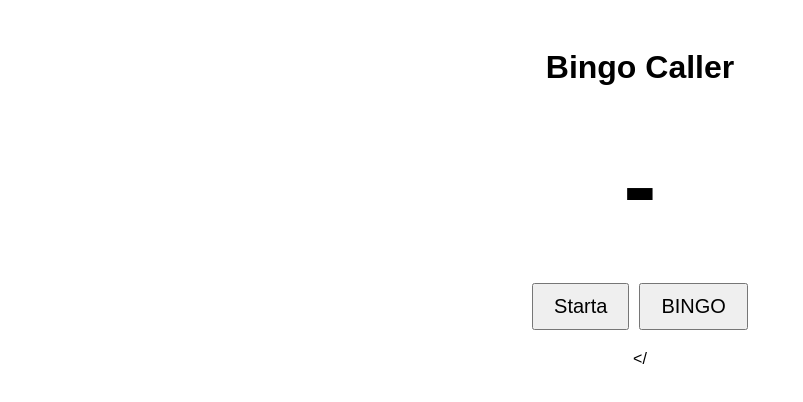
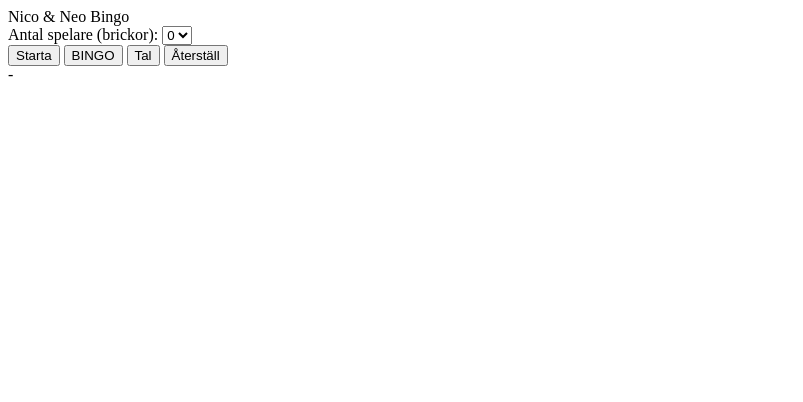
Before and after one commit to Noware87/Bingo, a plain HTML site: page index.html in a window 1280 px wide. Shown: the whole page, without its empty margins (0-803 px from the left). Drawn offline with Linux system fonts and the light colour scheme.

Commit message:
Update index.html

```diff
--- a/index.html
+++ b/index.html
@@ -3,132 +3,64 @@
 <head>
     <meta charset="UTF-8">
     <meta name="viewport" content="width=device-width, initial-scale=1.0">
-    <title>Bingo-spel</title>
+    <title>Nico & Neo Bingo</title>
     <style>
-        body {
-            font-family: Arial, sans-serif;
-            display: flex;
-            flex-direction: column;
-            align-items: center;
-            padding: 20px;
-        }
-        #current {
-            font-size: 100px;
-            font-weight: bold;
-            margin: 20px;
-        }
-        #previous {
-            margin-top: 20px;
-            max-width: 600px;
-            display: grid;
-            grid-template-columns: repeat(5, 1fr);
-            gap: 10px;
-        }
-        .prev-item {
-            font-size: 24px;
-            text-align: center;
-            padding: 10px;
-            border: 1px solid #ccc;
-            border-radius: 4px;
-        }
-        #controls {
-            margin-top: 20px;
-            display: flex;
-            gap: 10px;
-        }
-        button {
-            font-size: 20px;
-            padding: 10px 20px;
-            cursor: pointer;
-        }
+        /* ... befintlig CSS ... */
     </style>
 </head>
 <body>
-    <h1>Bingo Caller</h1>
-    <div id="current">-</div>
     <div id="controls">
+        <div id="title">Nico & Neo Bingo</div>
+        <div id="settings">
+            <label for="playerCount">Antal spelare (brickor): </label>
+            <select id="playerCount">
+                <option value="0">0</option>
+                <option value="1">1</option>
+                <option value="2">2</option>
+                <option value="3">3</option>
+                <option value="4">4</option>
+                <option value="5">5</option>
+            </select>
+        </div>
         <button id="startBtn">Starta</button>
         <button id="bingoBtn">BINGO</button>
+        <button id="speakBtn">Tal</button>
+        <button id="resetBtn">Återställ</button>
     </div>
-    <div id="previous"></div>
+    <div id="current">
+        <div id="current-letter">-</div>
+        <div id="current-number"></div>
+    </div>
+    <div id="history"></div>
+    <div id="cards"></div>
+    <div id="winner"></div>
+
+    <!-- Bakgrundsljud etc -->
+    <audio id="bgm" src="audio/background.mp3" loop></audio>
+    <audio id="ding" src="audio/ding.mp3"></audio>
+    <audio id="bingoSound" src="audio/bingo.mp3"></audio>
 
     <script>
-        const numbers = Array.from({ length: 75 }, (_, i) => i + 1);
-        let remaining = [];
-        let drawn = [];
-        let intervalId = null;
+        /* ... tidigare JS-kod upp till resetGame() ... */
 
-        const currentEl = document.getElementById('current');
-        const previousEl = document.getElementById('previous');
-        const startBtn = document.getElementById('startBtn');
-        const bingoBtn = document.getElementById('bingoBtn');
-
-        // Initiera spelstatus
-        function resetGame() {
-            stopGame();
-            remaining = [...numbers];
-            drawn = [];
-            currentEl.textContent = '-';
-            previousEl.innerHTML = '';
-        }
-
-        // Bestämmer bokstaven (B, I, N, G eller O) utifrån numret
-        function getLetter(num) {
-            if (num >= 1 && num <= 15) return 'B';
-            if (num >= 16 && num <= 30) return 'I';
-            if (num >= 31 && num <= 45) return 'N';
-            if (num >= 46 && num <= 60) return 'G';
-            if (num >= 61 && num <= 75) return 'O';
-            return '';
-        }
-
-        // Drar ett nytt nummer och visar det
-        function drawNumber() {
-            if (remaining.length === 0) {
-                stopGame();
-                currentEl.textContent = 'Klart!';
-                return;
-            }
-            const index = Math.floor(Math.random() * remaining.length);
-            const num = remaining.splice(index, 1)[0];
-            drawn.push(num);
-
-            const letter = getLetter(num);
-            currentEl.textContent = letter + num;
-
-            const prevItem = document.createElement('div');
-            prevItem.classList.add('prev-item');
-            prevItem.textContent = letter + num;
-            previousEl.appendChild(prevItem);
-        }
-
-        // Startar spelet (drar direkt ett nummer och sedan var 10:e sekund)
-        function startGame() {
-            if (intervalId) return;
-            if (remaining.length === 0) resetGame();
-            drawNumber();
-            intervalId = setInterval(drawNumber, 10000);
-        }
-
-        // Stoppar pågående dragningar
-        function stopGame() {
-            if (intervalId) {
-                clearInterval(intervalId);
-                intervalId = null;
-            }
-        }
-
-        // Eventlisteners för knapparna
-        startBtn.addEventListener('click', () => {
-            startGame();
+        // Knapp för att läsa upp bokstav och siffra
+        const speakBtn = document.getElementById('speakBtn');
+        speakBtn.addEventListener('click', () => {
+            const letter = currentLetterEl.textContent;
+            const number = currentNumberEl.textContent;
+            if (!letter || letter === '-' || !number) return;
+            // Spela upp bokstav
+            const letterAudio = new Audio(`audio/${letter}.mp3`);
+            // Spela upp siffra när bokstavsljudet är klart
+            letterAudio.addEventListener('ended', () => {
+                const numAudio = new Audio(`audio/${number}.mp3`);
+                numAudio.play();
+            });
+            letterAudio.play();
         });
 
-        bingoBtn.addEventListener('click', () => {
-            resetGame();
-        });
-
-        // Initiera vid laddning
-        resetGame();
+        // Lägg till speakBtn i lyssnare för reset också om nödvändigt
+        // Resten av start, drawNumber etc ...
     </script>
 </body>
-</
+</html>
```
